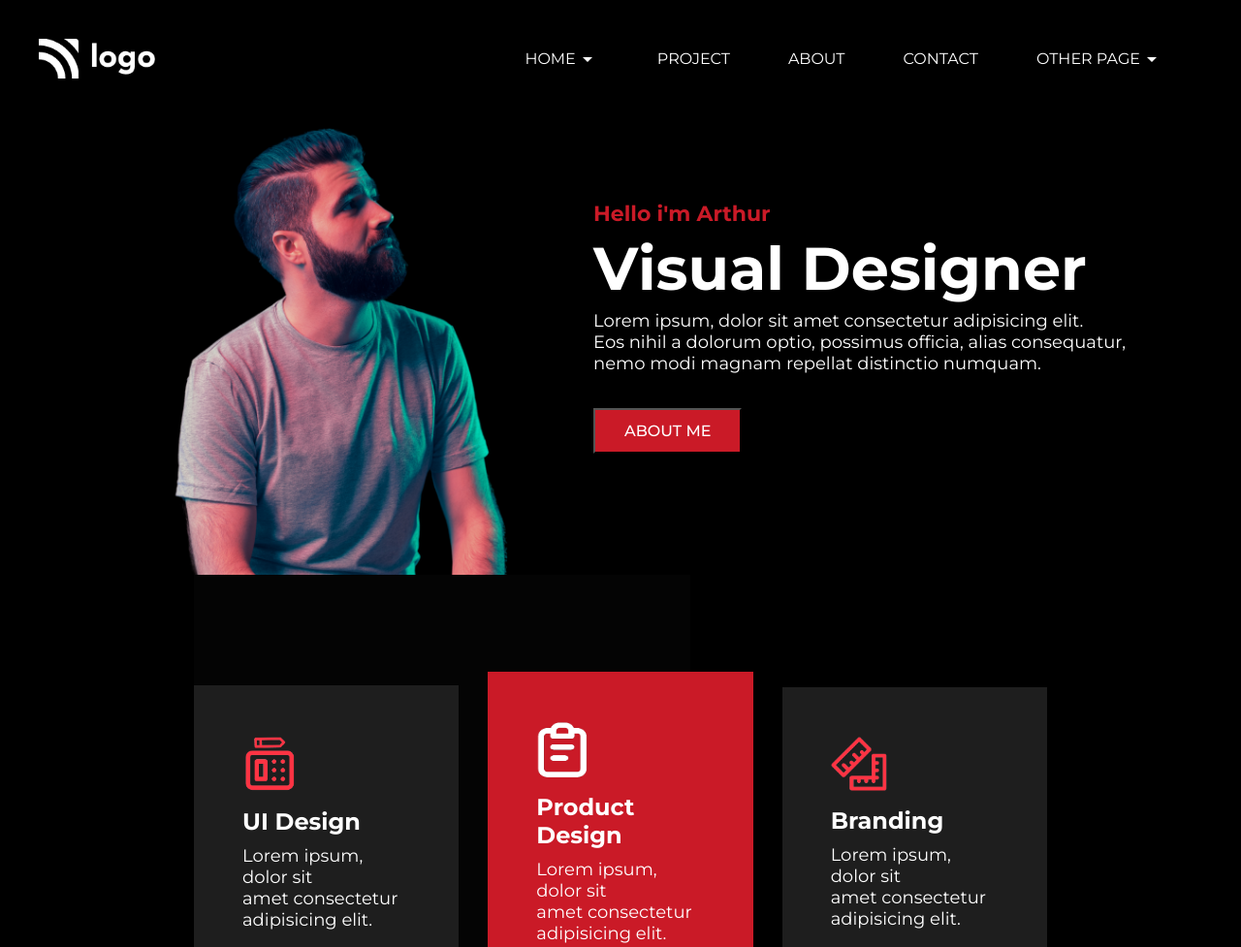
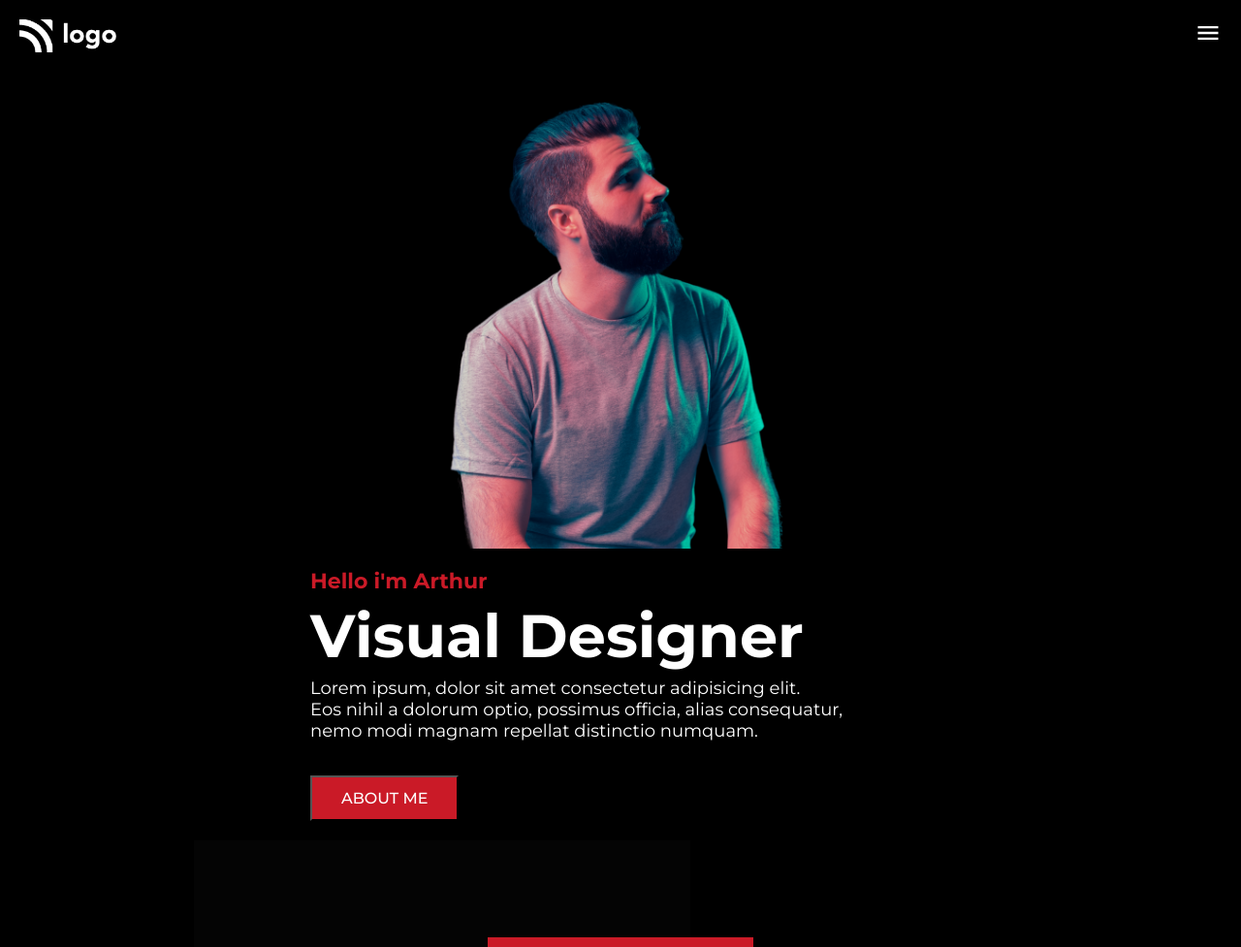
Before and after one commit to ManideepPaul/live-class-project-15, a plain HTML site: page index.html in a window 1280 px wide. Shown: the top 977 px of the page at 97% size. Drawn offline with Linux system fonts and the light colour scheme.

Commit message:
Responsiveness added to navbar and menu section

```diff
--- a/index.html
+++ b/index.html
@@ -23,6 +23,9 @@
           <a href="#" class="link"
             >OTHER PAGE <img src="./assets/drop.svg" alt=""
           /></a>
+        </div>
+        <div class="menu">
+          <img src="./assets/menu.svg" alt="">
         </div>
       </nav>
       <div class="hero">
--- a/responsive.css
+++ b/responsive.css
@@ -0,0 +1,59 @@
+@media screen and (max-width: 1300px) {
+  /************************ Nav Section *****************************/
+
+  .navbar {
+    padding: 20px 20px 0 20px;
+  }
+
+  .logo {
+    width: 100px;
+  }
+
+  .links {
+    display: none;
+  }
+
+  .menu {
+    display: block;
+  }
+
+  /************************ Hero Section *****************************/
+
+.hero {
+    flex-wrap: wrap;
+}
+
+.hero > img {
+    width: 40vw;
+    margin-bottom: 20px;
+}
+
+.hero > .text {
+    width: 50vw;
+    margin-bottom: 20px;
+}
+
+.hero > .text > h4 {
+    font-size: 22px;
+    color: #CA1A27;
+}
+
+.hero > .text > h1 {
+    font-size: 62px;
+    margin: 5px 0;
+}
+
+.hero > .text > p {
+    font-size: 18px;
+    margin: 5px 0;
+}
+
+.heroBtn {
+    margin-top: 30px;
+    background-color: #CA1A27;
+    padding: 12px 30px;
+    font-size: 16px;
+    font-weight: 500;
+}
+
+}
--- a/style.css
+++ b/style.css
@@ -33,6 +33,10 @@
 .link {
     display: flex;
     align-items: center;
+}
+
+.menu {
+    display: none;
 }
 
 /************************ Hero Section *****************************/
```
